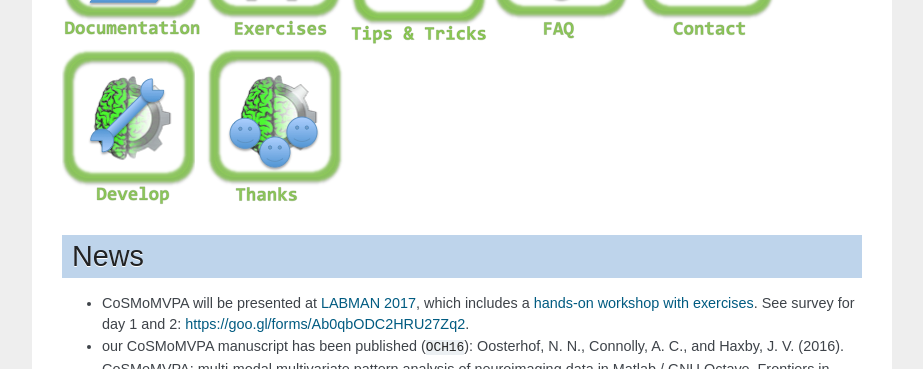
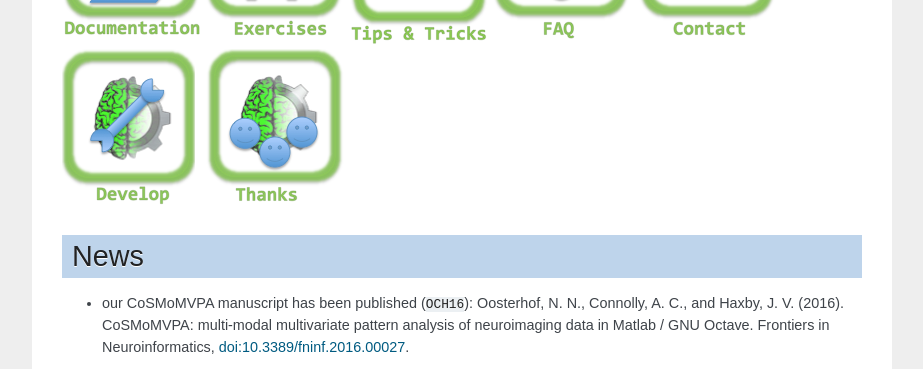
Before and after one commit to CoSMoMVPA/CoSMoMVPA, a Sphinx documentation site: the page built from doc/source/index.rst, in a window 1280 px wide and 900 px high, scrolled down 730 px, cut to the strip 0-369 px from the top of the window. Shown: the whole strip, without its empty margins (198-1121 px from the left). Built offline with Sphinx 7.4.7, drawn with Linux system fonts in a browser that asks for light colours; pages that are not in the unit, such as notebooks, are missing from menus; cross-references to code outside the pages are shown as plain code.

Commit message:
WEB: Labman is finished

```diff
--- a/doc/source/news.rst
+++ b/doc/source/news.rst
@@ -3,6 +3,5 @@
 
 News
 ----
-- CoSMoMVPA will be presented at `LABMAN 2017`_, which includes a :ref:`hands-on workshop with exercises <labman2017>`. See survey for day 1 and 2: https://goo.gl/forms/Ab0qbODC2HRU27Zq2.
 
 - our CoSMoMVPA manuscript has been published (:cite:`OCH16`): Oosterhof, N. N., Connolly, A. C., and Haxby, J. V. (2016). CoSMoMVPA: multi-modal multivariate pattern analysis of neuroimaging data in Matlab / GNU Octave. Frontiers in Neuroinformatics, :doi:`10.3389/fninf.2016.00027`.
```
